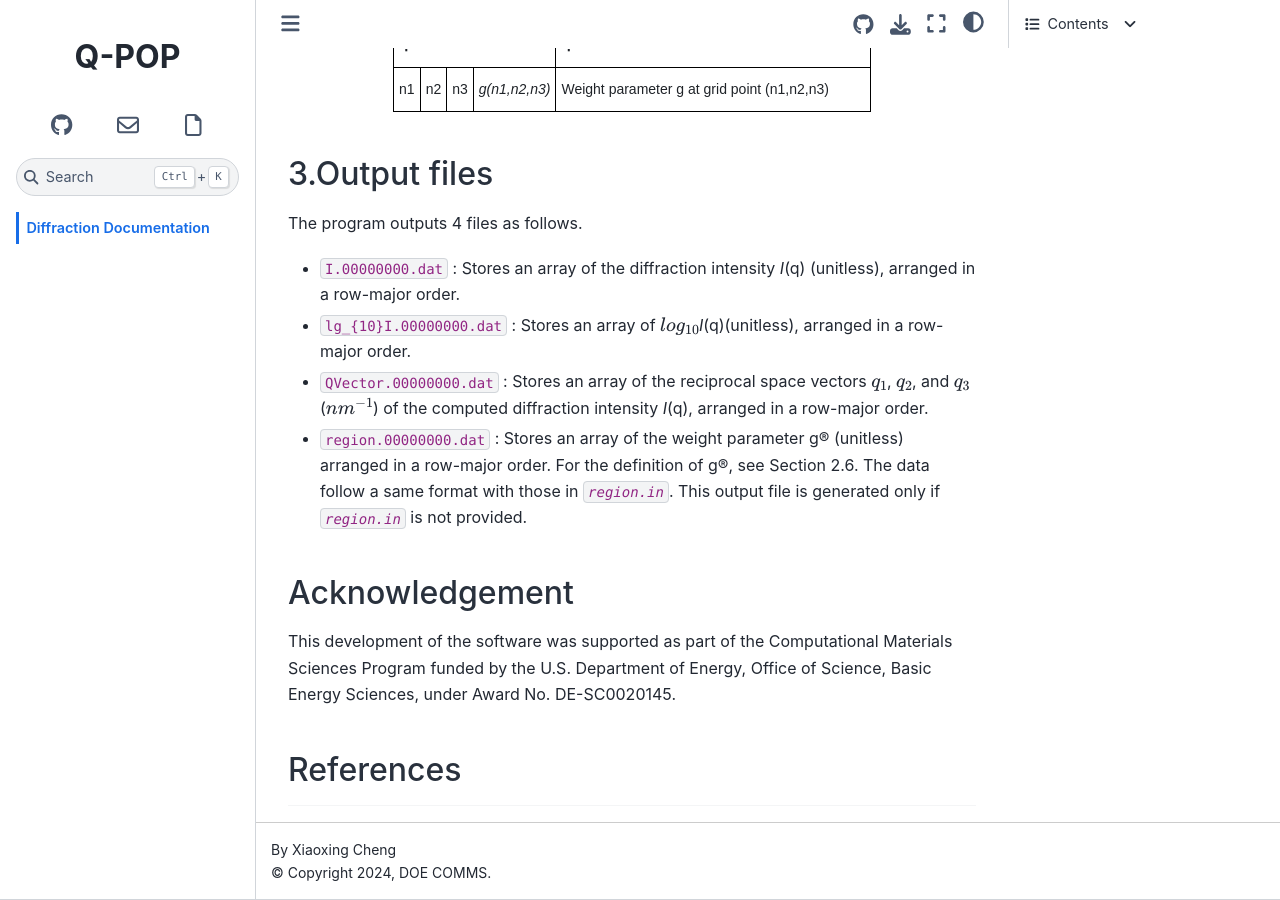
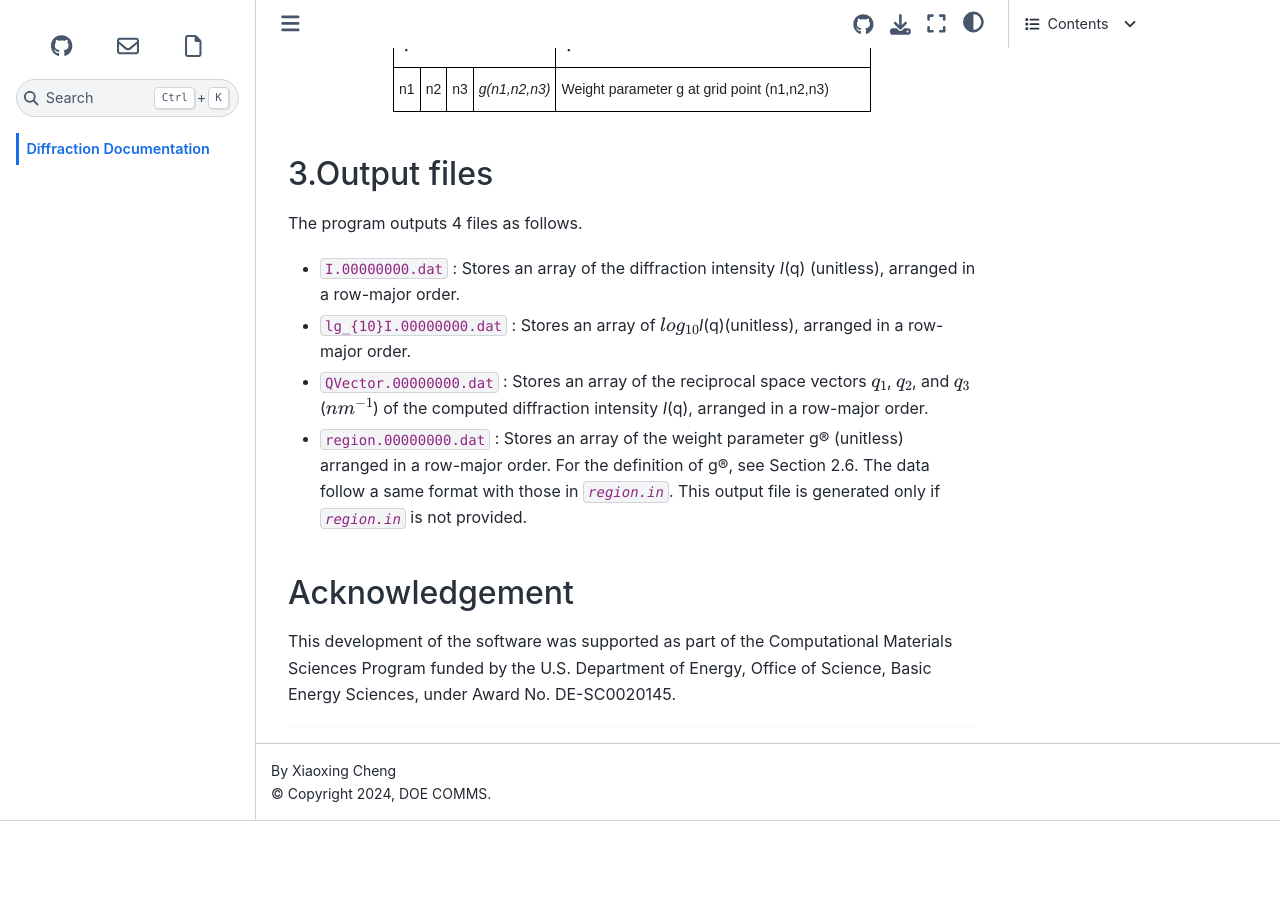
Before and after one commit to DOE-COMMS/Q-POP-Diffraction, a Sphinx documentation site: the page built from docs/index.md, in a window 1280 px wide and 900 px high, scrolled down 5703 px. Built offline with Sphinx 7.4.7 and the Sphinx Book theme 1.1.4, drawn with Linux system fonts in a browser that asks for light colours; after the commit the page ends 6524 px from its top, so only the background shows below that.

Commit message:
Update index.md

```diff
--- a/docs/index.md
+++ b/docs/index.md
@@ -484,7 +484,7 @@ The program outputs 4 files as follows.
 ## Acknowledgement
 This development of the software was supported as part of the Computational Materials Sciences Program funded by the U.S. Department of Energy, Office of Science, Basic Energy Sciences, under Award No. DE-SC0020145.
 
-## References
+
 
 [^1]: T. Yang et al. Computing diffraction patterns of microstructures from phase-field simulations. Acta Mater. 239, 118258 (2022).
 [^2]: B.L. Henke, E.M. Gullikson, and J.C. Davis. X-ray interactions: photoabsorption, scattering, transmission, and reflection at E=50-30000 eV, Z=1-92, At. Data Nucl. Data Tables 54, 181 (1993).
```
